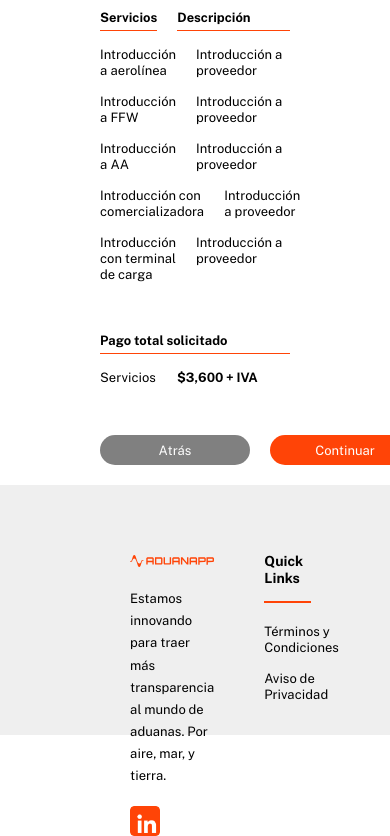
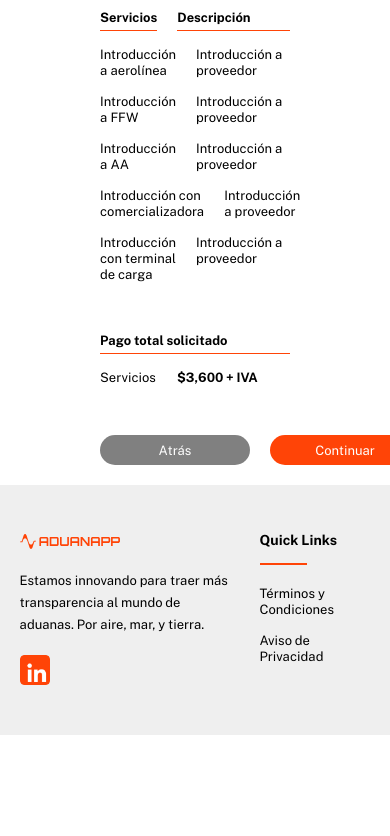
Before and after one commit to victorgallegosc/aduanappShop, a React (Vite) app: page /details8 in a window 390 px wide. Shown: the part 1975-2811 px from the top of the page. After the commit the page ends 2710 px from the top, so only its background shows below. Built offline with nearby package versions, Linux system fonts and the light colour scheme.

Commit message:
Make footer responsive

```diff
--- a/src/components/AduanappServices/AduanappServices.module.css
+++ b/src/components/AduanappServices/AduanappServices.module.css
@@ -1,9 +1,3 @@
-@media (max-width: 768px) {
-    .titleContainer {
-        margin-bottom: 20px;
-    }
-}
-
 .titleBackground {
     background-color: #ff4407;
     height: fit-content;
--- a/src/components/AduanappServices/ServicePacks/ServicePacks.module.css
+++ b/src/components/AduanappServices/ServicePacks/ServicePacks.module.css
@@ -1,23 +1,27 @@
 @media (max-width: 480px) {
     .servicePacksContainer {
+        margin: 20px auto;
         max-width: 90%;
     }
 }
 
 @media (min-width: 481px) and (max-width: 650px) {
     .servicePacksContainer {
+        margin: 20px auto;
         max-width: 80%;
     }
 }
 
-@media (min-width: 651px) {
+@media (min-width: 651px) and (max-width: 1023px) {
     .servicePacksContainer {
+        margin: 50px auto;
         max-width: 90%;
     }
 }
 
 @media (min-width: 1024px) {
     .servicePacksContainer {
+        margin: 50px auto;
         max-width: 840px;
     }
 }
@@ -28,5 +32,4 @@
     gap: 15px;
     justify-items: center;
     align-items: center;
-    margin: auto;
 }
--- a/src/components/Footer/Footer.module.css
+++ b/src/components/Footer/Footer.module.css
@@ -1,4 +1,26 @@
+@media (max-width: 480px) {
+    .infoContainer {
+        /* padding-top: 70px;
+        padding-left: 130px;
+        padding-right: 130px; */
+        column-gap: 30px;
+        justify-content: space-around;
+        min-height: 100px;
+    }
+}
+
+@media (min-width: 481px) {
+    .infoContainer {
+        column-gap: 50px;
+        justify-content: start;
+        min-height: 100px;
+    }
+}
+
 .footer {
+    display: flex;
+    align-items: center;
+    justify-content: center;
     background-color: #efefef;
     position: relative;
     height: 250px;
@@ -8,13 +30,7 @@
 .infoContainer {
     display: flex;
     flex-direction: row;
-    column-gap: 50px;
-
-    padding-top: 70px;
-    padding-left: 130px;
-    padding-right: 130px;
-    height: 100px;
-    max-width: fit-content;
+    width: 90%;
 }
 
 .infoBlock {
```
